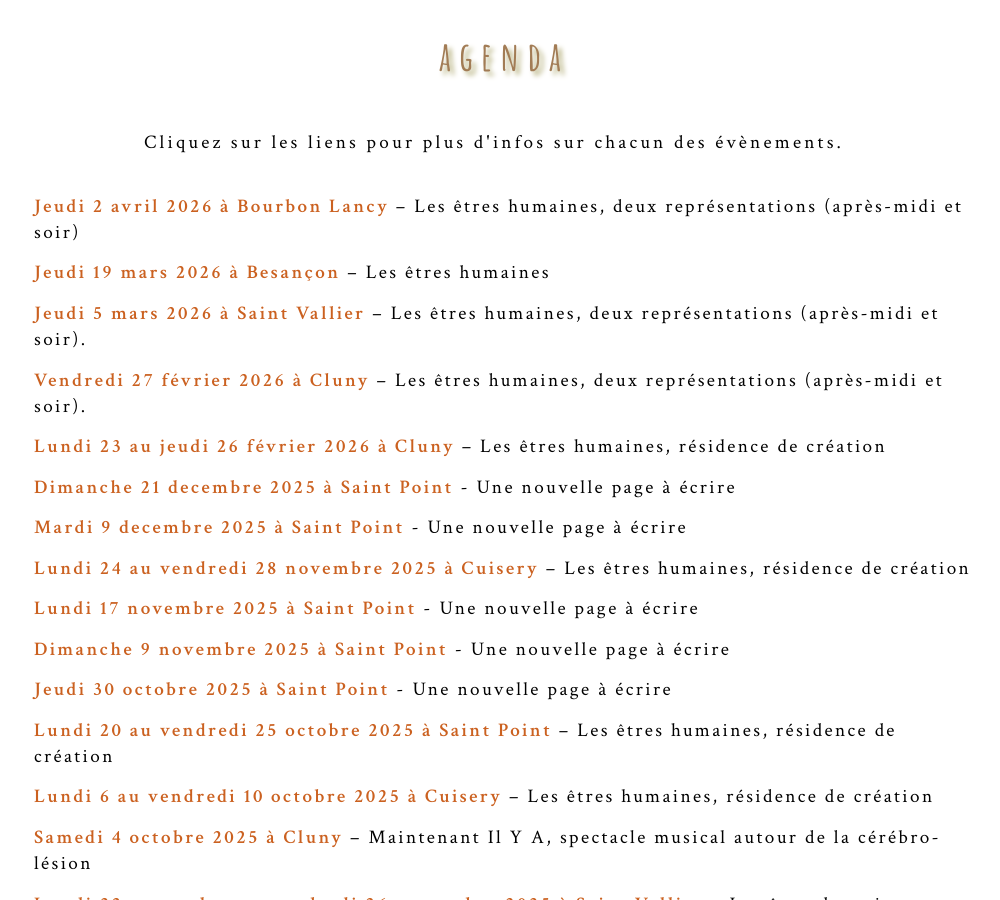
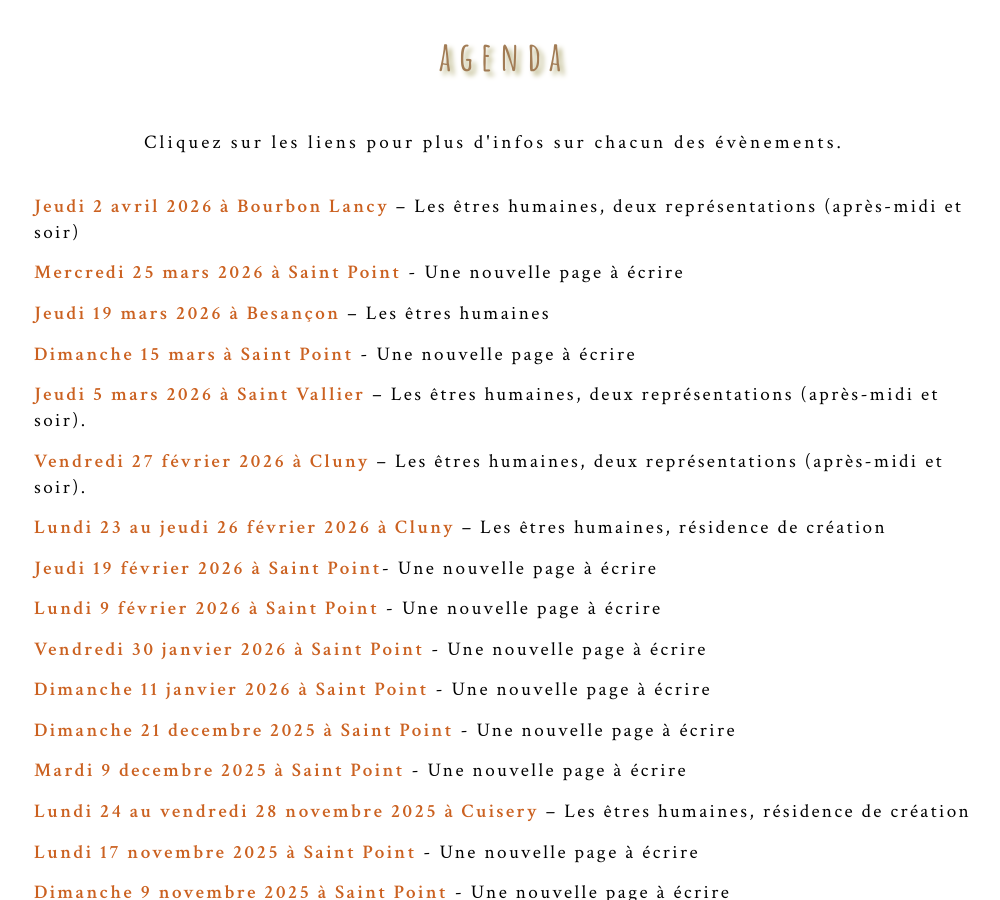
Before and after one commit to leshnik/revertouthaut, a Jekyll site: the page built from agenda.md, in a window 1280 px wide and 900 px high, scrolled down 256 px. Shown: the whole window, without its empty margins (136-1136 px from the left). Built offline with Jekyll 4.4.1, drawn with Linux system fonts in a browser that asks for light colours; some of the changed text lies outside the part shown.

Commit message:
agenda une nouvele page to merc 25mars26

```diff
--- a/agenda.md
+++ b/agenda.md
@@ -8,10 +8,16 @@ summary: Calendrier d'ateliers et de présentations publiques de Rêver Tout Hau
 <ul class="agenda-list">
 
 <li><a href="#2-04-2026"><span style="color:#CB6120; font-weight:bold;">Jeudi 2 avril 2026 à Bourbon Lancy</span> – Les êtres humaines, deux représentations (après-midi et soir)</a></li>
+<li><a href="#25-03-2026"><span style="color:#CB6120; font-weight:bold;">Mercredi 25 mars 2026 à Saint Point</span> - Une nouvelle page à écrire</a></li>
 <li><a href="#19-03-2026"><span style="color:#CB6120; font-weight:bold;">Jeudi 19 mars 2026 à Besançon</span> – Les êtres humaines</a></li>
+<li><a href="#15-03-2026"><span style="color:#CB6120; font-weight:bold;">Dimanche 15 mars à Saint Point</span> - Une nouvelle page à écrire</a></li>
 <li><a href="#5-03-2026"><span style="color:#CB6120; font-weight:bold;">Jeudi 5 mars 2026 à Saint Vallier</span> – Les êtres humaines, deux représentations (après-midi et soir).</a></li>
 <li><a href="#27-20-2026"><span style="color:#CB6120; font-weight:bold;">Vendredi 27 février 2026 à Cluny</span> – Les êtres humaines, deux représentations (après-midi et soir).</a></li>
 <li><a href="#23-02-2026"><span style="color:#CB6120; font-weight:bold;">Lundi 23 au jeudi 26 février 2026 à Cluny</span> – Les êtres humaines, résidence de création</a></li>
+<li><a href="#19-02-2026"><span style="color:#CB6120; font-weight:bold;">Jeudi 19 février 2026 à Saint Point</span>- Une nouvelle page à écrire</a></li>
+<li><a href="#9-02-2026"><span style="color:#CB6120; font-weight:bold;">Lundi 9 février 2026 à Saint Point</span> - Une nouvelle page à écrire</a></li>
+<li><a href="#30-01-2026"><span style="color:#CB6120; font-weight:bold;">Vendredi 30 janvier 2026 à Saint Point</span> - Une nouvelle page à écrire</a></li>
+<li><a href="#11-01-2026"><span style="color:#CB6120; font-weight:bold;">Dimanche 11 janvier 2026 à Saint Point</span> - Une nouvelle page à écrire</a></li>
 <li><a href="#21-12-2025"><span style="color:#CB6120; font-weight:bold;">Dimanche 21 decembre 2025 à Saint Point</span> - Une nouvelle page à écrire</a></li>
 <li><a href="#9-12-2025"><span style="color:#CB6120; font-weight:bold;">Mardi 9 decembre 2025 à Saint Point</span> - Une nouvelle page à écrire</a></li>
 <li><a href="#24-11-2025"><span style="color:#CB6120; font-weight:bold;">Lundi 24 au vendredi 28 novembre 2025 à Cuisery</span> – Les êtres humaines, résidence de création</a></li>
@@ -51,10 +57,43 @@ summary: Calendrier d'ateliers et de présentations publiques de Rêver Tout Hau
 <a href="#ag">retourner à l'agenda</a>
 <hr>
 
+<div id="25-03-2026"><h2><a href="une-nouvelle-page">une nouvelle page à écrire</a></h2>
+    <p class="intro-text">Mercredi 25 mars 2026à la Pimenterie à Saint-Point(71)<br>
+      Gratuit・Participation ponctuelle possible<br>
+      De 17h à 19h</p>
+      <div class="flex-container">
+        <div class="center-max600-block">
+            <img src="https://res.cloudinary.com/dnxcesebo/image/upload/v1749725557/ScreenFloat_Shot_of_Finder_at_12_Jun_2025_at_12_52_19_gmnudy.png">
+        </div>
+        <div class="center-max600-block" style="margin-left:5px;">
+            <img src="https://res.cloudinary.com/dnxcesebo/image/upload/v1749725654/ScreenFloat_Shot_of_Finder_at_12_Jun_2025_at_12_54_01_fdvn7s.png">
+        </div>
+    </div>
+</div>
+
+<a href="#ag">retourner à l'agenda</a>
+<hr>
 <div id="19-03-2026">
 <h2><a href="les-etres-humaines">les êtres humaines – spectacles</a></h2>
     <p class="intro-text">Jeudi 19 mars 2026, à Besançon.<br>
     Informations sur réservations et horaires à venir.</p>
+</div>
+<a href="#ag">retourner à l'agenda</a>
+<hr>
+
+<div id="15-03-2026">
+<h2><a href="une-nouvelle-page">une nouvelle page à écrire</a></h2>
+    <p class="intro-text">Dimanche 15 mars 2026 à la Pimenterie à Saint-Point(71)<br>
+      Gratuit・Participation ponctuelle possible<br>
+      De 10h30 à 12h30</p>
+      <div class="flex-container">
+        <div class="center-max600-block">
+            <img src="https://res.cloudinary.com/dnxcesebo/image/upload/v1749725557/ScreenFloat_Shot_of_Finder_at_12_Jun_2025_at_12_52_19_gmnudy.png">
+        </div>
+        <div class="center-max600-block" style="margin-left:5px;">
+            <img src="https://res.cloudinary.com/dnxcesebo/image/upload/v1749725654/ScreenFloat_Shot_of_Finder_at_12_Jun_2025_at_12_54_01_fdvn7s.png">
+        </div>
+    </div>
 </div>
 <a href="#ag">retourner à l'agenda</a>
 <hr>
@@ -78,14 +117,81 @@ summary: Calendrier d'ateliers et de présentations publiques de Rêver Tout Hau
 
 <div id="23-02-2026">
     <h2><a href="les-etres-humaines">les êtres humaines – résidence de création</a></h2>
-    <p class="intro-text">Lundi 23 au jeudi 26 novembre 2026, à Cluny, résidence de création du spectacle.<br>
+    <p class="intro-text">Lundi 23 au jeudi 26 février 2026, à Cluny, résidence de création du spectacle.<br>
     Au Théâtre de Cluny, horaires précises à déterminer.</p>
+</div>
+<a href="#ag">retourner à l'agenda</a>
+<hr>
+<div id="19-02-2026">
+  <h2><a href="une-nouvelle-page">une nouvelle page à écrire</a></h2>
+    <p class="intro-text">Jeudi 19 février 2026 à la Pimenterie à Saint-Point(71)<br>
+      Gratuit・Participation ponctuelle possible<br>
+      De 18h à 20h</p>
+      <div class="flex-container">
+        <div class="center-max600-block">
+            <img src="https://res.cloudinary.com/dnxcesebo/image/upload/v1749725557/ScreenFloat_Shot_of_Finder_at_12_Jun_2025_at_12_52_19_gmnudy.png">
+        </div>
+        <div class="center-max600-block" style="margin-left:5px;">
+            <img src="https://res.cloudinary.com/dnxcesebo/image/upload/v1749725654/ScreenFloat_Shot_of_Finder_at_12_Jun_2025_at_12_54_01_fdvn7s.png">
+        </div>
+    </div>
+</div>
+<a href="#ag">retourner à l'agenda</a>
+<hr>
+
+
+<div id="9-02-2026">
+  <h2><a href="une-nouvelle-page">une nouvelle page à écrire</a></h2>
+    <p class="intro-text">Lundi 9 février 2026 à La Pimenterie à Saint-Point(71)<br>
+    Gratuit・Participation ponctuelle possible<br>
+    De 15h00 à 17h00</p>
+    <div class="flex-container">
+        <div class="center-max600-block">
+            <img src="https://res.cloudinary.com/dnxcesebo/image/upload/v1749725557/ScreenFloat_Shot_of_Finder_at_12_Jun_2025_at_12_52_19_gmnudy.png">
+        </div>
+        <div class="center-max600-block" style="margin-left:5px;">
+            <img src="https://res.cloudinary.com/dnxcesebo/image/upload/v1749725654/ScreenFloat_Shot_of_Finder_at_12_Jun_2025_at_12_54_01_fdvn7s.png">
+        </div>
+    </div>
+</div>
+<a href="#ag">retourner à l'agenda</a>
+<hr>
+<div id="30-01-2026">
+ <h2><a href="une-nouvelle-page">une nouvelle page à écrire</a></h2>
+    <p class="intro-text">Vendredi 30 janvier 2026 à La Pimenterie à Saint-Point(71)<br>
+    Gratuit・Participation ponctuelle possible<br>
+    De 18h00 à 20h00</p>
+    <div class="flex-container">
+        <div class="center-max600-block">
+            <img src="https://res.cloudinary.com/dnxcesebo/image/upload/v1749725557/ScreenFloat_Shot_of_Finder_at_12_Jun_2025_at_12_52_19_gmnudy.png">
+        </div>
+        <div class="center-max600-block" style="margin-left:5px;">
+            <img src="https://res.cloudinary.com/dnxcesebo/image/upload/v1749725654/ScreenFloat_Shot_of_Finder_at_12_Jun_2025_at_12_54_01_fdvn7s.png">
+        </div>
+    </div>
+</div>
+<a href="#ag">retourner à l'agenda</a>
+<hr>
+
+<div id="11-01-2026">
+ <h2><a href="une-nouvelle-page">une nouvelle page à écrire</a></h2>
+    <p class="intro-text">Dimanche 11 janvier 2026 à La Pimenterie à Saint-Point(71)<br>
+    Gratuit・Participation ponctuelle possible<br>
+    De 10h30 à 12h30</p>
+    <div class="flex-container">
+        <div class="center-max600-block">
+            <img src="https://res.cloudinary.com/dnxcesebo/image/upload/v1749725557/ScreenFloat_Shot_of_Finder_at_12_Jun_2025_at_12_52_19_gmnudy.png">
+        </div>
+        <div class="center-max600-block" style="margin-left:5px;">
+            <img src="https://res.cloudinary.com/dnxcesebo/image/upload/v1749725654/ScreenFloat_Shot_of_Finder_at_12_Jun_2025_at_12_54_01_fdvn7s.png">
+        </div>
+    </div>
 </div>
 <a href="#ag">retourner à l'agenda</a>
 <hr>
 <div id="21-12-2025">
     <h2><a href="une-nouvelle-page">une nouvelle page à écrire</a></h2>
-    <p class="intro-text">Les Ateliers auront lieu à La Pimenterie à Saint-Point(71)<br>
+    <p class="intro-text">Dimanche 21 décembre 2025 à La Pimenterie à Saint-Point(71)<br>
     Gratuit・Participation ponctuelle possible<br>
     De 10h30 à 13h00</p>
     <div class="flex-container">
@@ -99,6 +205,8 @@ summary: Calendrier d'ateliers et de présentations publiques de Rêver Tout Hau
 </div>
 <a href="#ag">retourner à l'agenda</a>
 <hr>
+
+
 
 <div id="9-12-2025">
     <h2><a href="une-nouvelle-page">une nouvelle page à écrire</a></h2>
```
